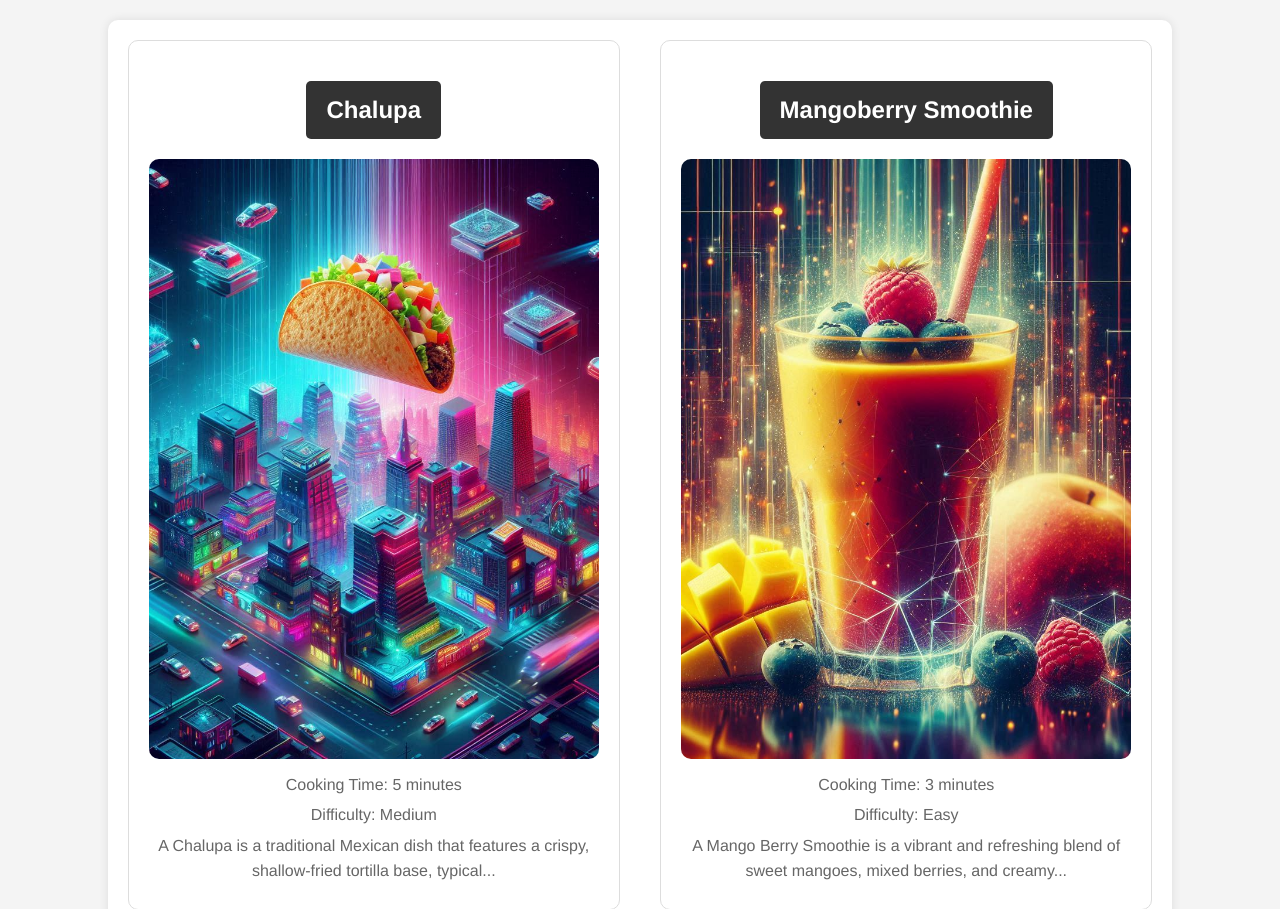
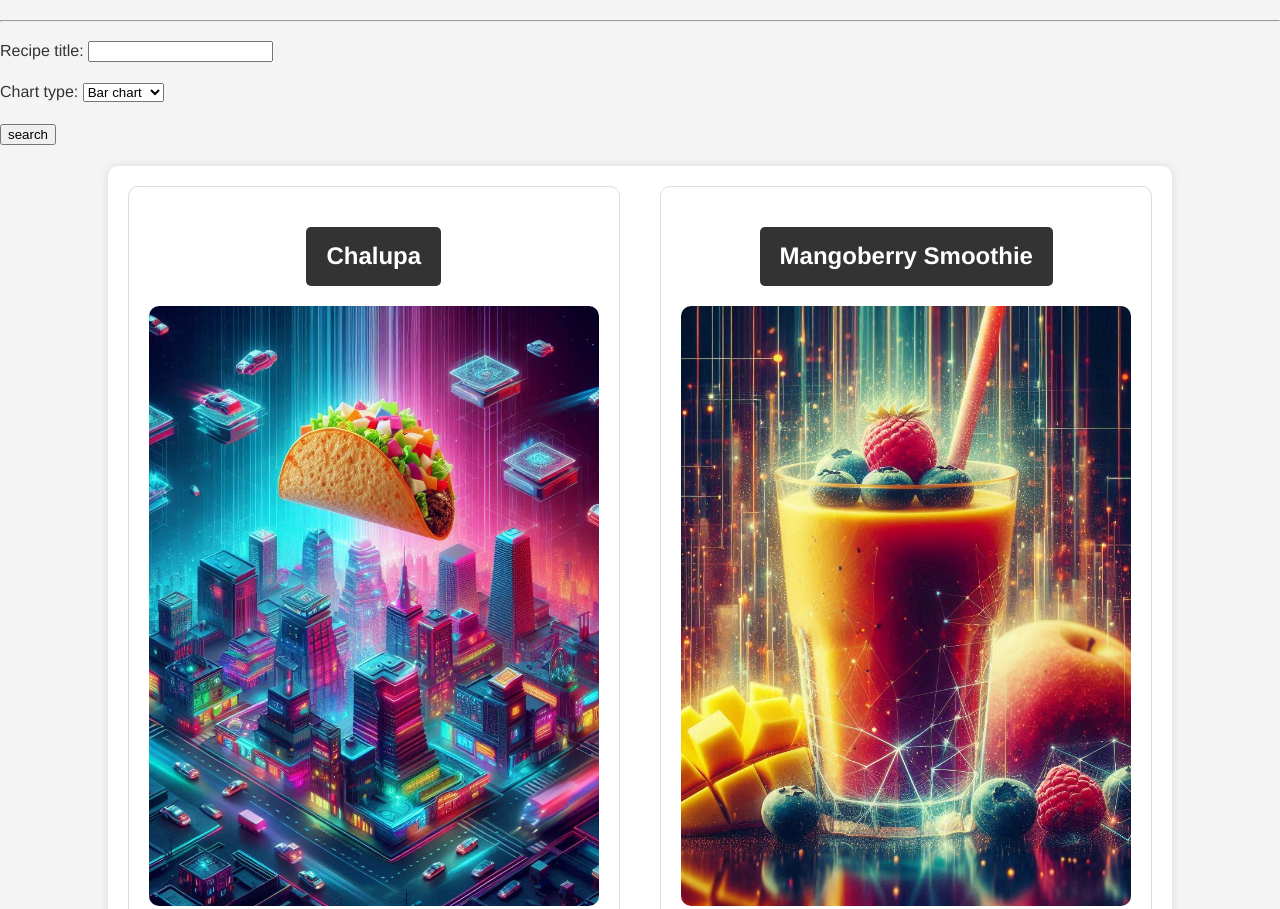
Before and after one commit to timone019/A2_Recipe_App, a Django app: page /recipes/ in a window 1280 px wide. Shown: the part 160-1069 px from the top of the page. Run offline with Django 5.2, Linux system fonts and the light colour scheme; a user stored in the database is signed in; data comes from the database, SQL or seed files in the repository; both versions use the stored data as it was after the commit.

Commit message:
2.7 added RecipeSearchForm in recipe form, imported into recipe views with a filter by recipe title, updated recipe list template accordingly

```diff
--- /dev/null
+++ b/src/recipe/forms.py
@@ -0,0 +1,11 @@
+from django import forms    #import django forms
+
+CHART__CHOICES = (          #specify choices as a tuple
+    ('#1', 'Bar chart'),    # when user selects "Bar chart", it is stored as "#1"
+    ('#2', 'Pie chart'),
+    ('#3', 'Line chart')
+    )
+#define class-based Form imported from Django forms
+class RecipeSearchForm(forms.Form):
+    recipe_title= forms.CharField(max_length=120)
+    chart_type = forms.ChoiceField(choices=CHART__CHOICES)
--- a/src/recipe/templates/recipe/recipe_list.html
+++ b/src/recipe/templates/recipe/recipe_list.html
@@ -1,18 +1,31 @@
 {% load static %}
 <!DOCTYPE html>
 <html>
+
 <head>
     <title>Recipe Home</title>
     <link rel="stylesheet" type="text/css" href="{% static 'recipe/css/styles.css' %}">
 </head>
+
 <body>
+
     {% if user.is_authenticated %}
         <a href="{% url 'recipe:home' %}">Home</a>
         <a href="{% url 'logout' %}">Logout</a>
     {% endif %}
+
     <header>
         <h1>Recipe List</h1>
     </header>
+
+    <hr>
+    <form action="" method="POST">
+        {% csrf_token %}
+        {{ form.as_p }}
+        <button type="submit" >search</button>
+
+    </form>
+
     <div class="container recipe-list">
         {% for recipe in recipes %}
         <div class="recipe">
--- a/src/recipe/views.py
+++ b/src/recipe/views.py
@@ -3,6 +3,8 @@ from .models import Recipe
 
 #to protect function-based view
 from django.contrib.auth.decorators import login_required #to access Book model
+
+from .forms import RecipeSearchForm
 
 # Create your views here.
 
@@ -12,8 +14,21 @@ def home(request):
 
 @login_required
 def recipe_list(request):
+    # create an instance of RecipeSearchForm defined in recipe/forms.py
+    form = RecipeSearchForm(request.POST or None)
     recipes = Recipe.objects.all()
-    return render(request, 'recipe/recipe_list.html', {'recipes': recipes})
+
+    if form.is_valid():
+        recipe_title = form.cleaned_data.get('recipe_title')
+        recipes = recipes.filter(name__icontains=recipe_title)
+
+    #pack up data to be sent to template in the context dictionary
+    context={
+            'form': form,
+            'recipes': recipes
+    }
+
+    return render(request, 'recipe/recipe_list.html', context)
 
 @login_required
 def recipe_detail(request, recipe_id):
```
Also changed, not shown: src/db.sqlite3.
